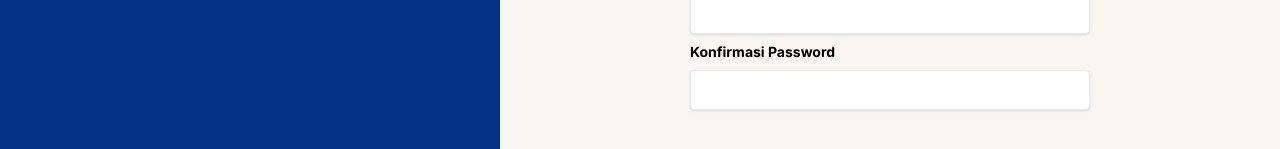
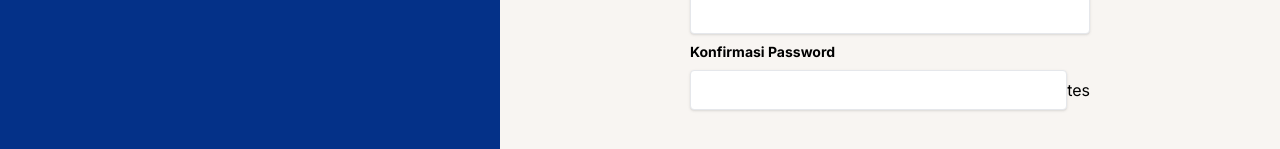
Before and after one commit to Himpunan-Mahasiswa-Elektro-UNSRAT/website-hme, a Next.js app: page /register in a window 1280 px wide. Shown: the part 502-651 px from the top of the page. Built offline with nearby package versions, Linux system fonts and the light colour scheme.

Commit message:
resolve conflict

```diff
--- a/src/app/register/page.tsx
+++ b/src/app/register/page.tsx
@@ -1,6 +1,9 @@
+"use client"
 import Image from 'next/image';
+import { useState, FormEvent } from "react";
 
 export default function Register() {
+
     return (
 
       <div className="flex flex-row min-h-screen">
@@ -91,10 +94,16 @@ export default function Register() {
                         <label className="block text-black text-sm font-bold py-2 text-[#043188]">
                             Konfirmasi Password
                         </label>
-                        <input id="username"
+                        <div className="flex flex-row">
+                            <input id="username"
                                 type="password"
                                 className="h-[40px] shadow appearance-none border rounded w-full py-4 px-4 text-gray-700 leading-tight focus:outline-none focus:ring-2 focus:ring-blue-500 focus:border-blue-500">
-                        </input>
+                            </input>
+                            <button>
+                                tes
+                            </button>
+                        </div>
+
                     </div>
 
                     <div className="py-[40px] mx-auto">
```
